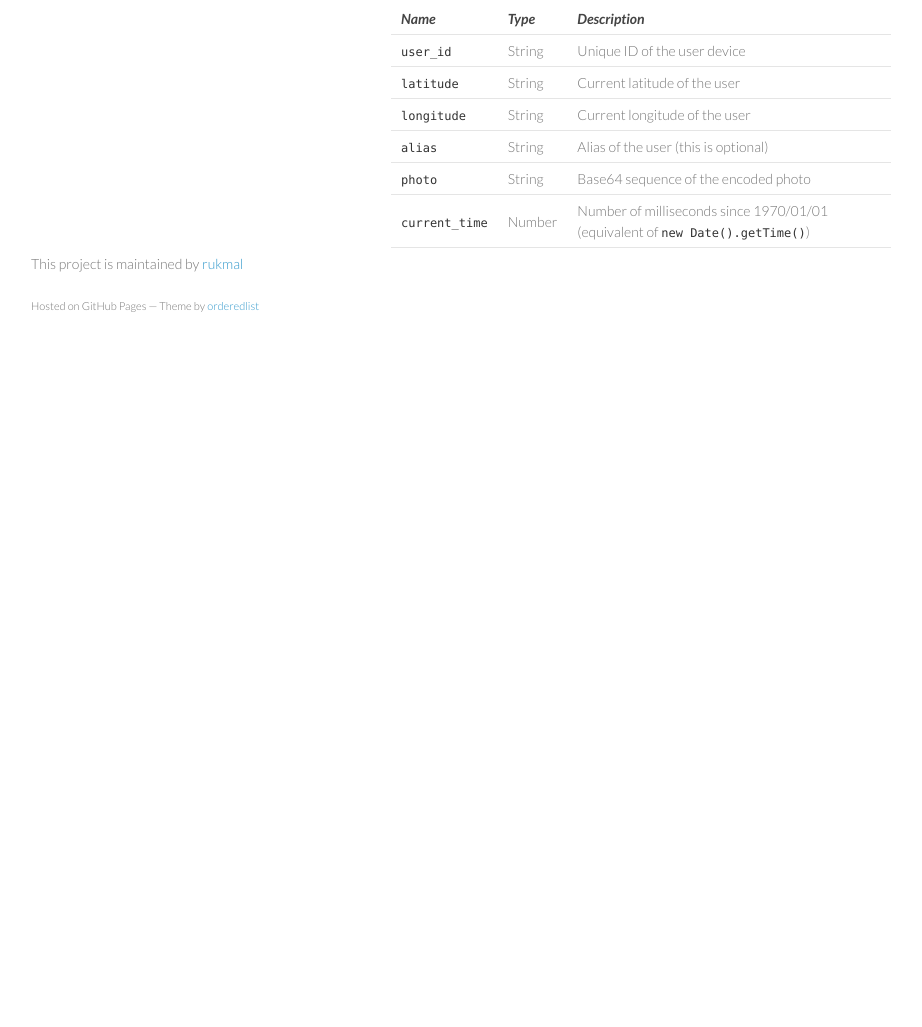
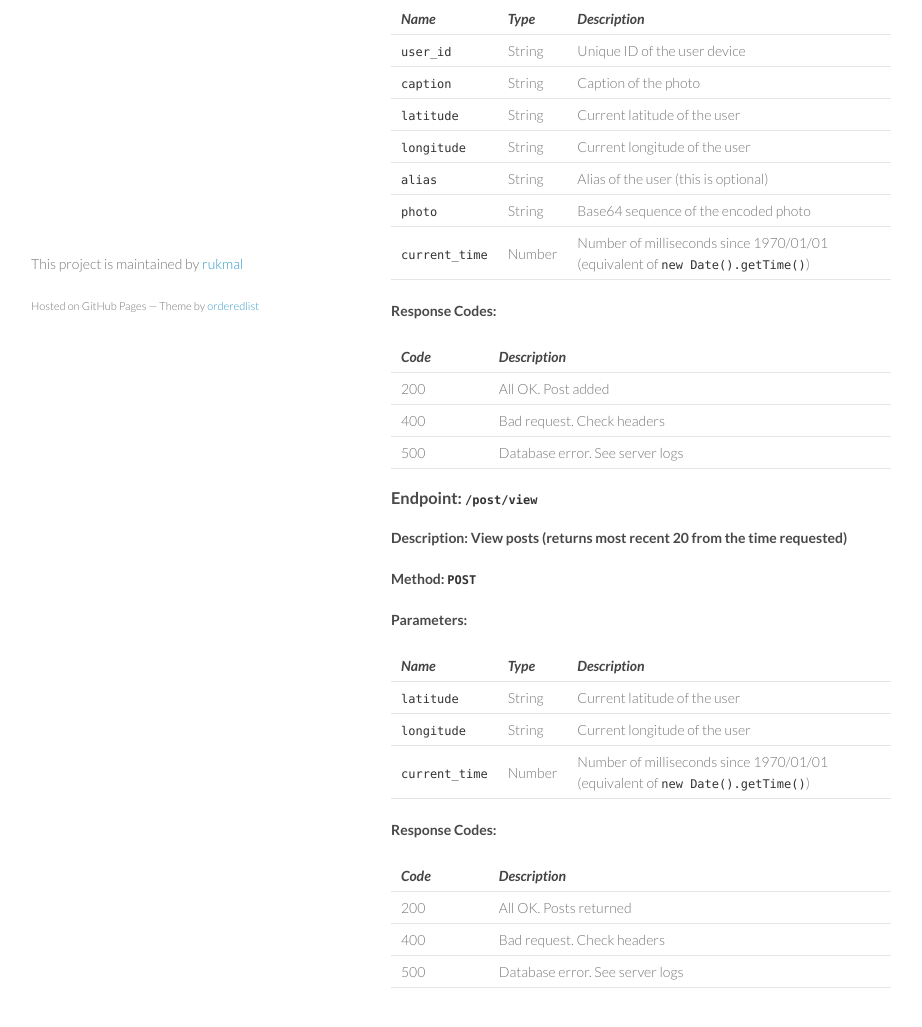
Before and after one commit to rukmal/Lifestream-API, a plain HTML site: page index.html in a window 1280 px wide. Shown: the part 415-1442 px from the top of the page, without its empty margins (179-1101 px from the left). Before the commit the page ends 800 px from the top, so only its background shows below. Drawn offline with Linux system fonts and the light colour scheme.

Commit message:
Create gh-pages branch via GitHub

```diff
--- a/index.html
+++ b/index.html
@@ -72,6 +72,11 @@
 <td align="left">Unique ID of the user device</td>
 </tr>
 <tr>
+<td align="center"><code>caption</code></td>
+<td align="center">String</td>
+<td align="left">Caption of the photo</td>
+</tr>
+<tr>
 <td align="center"><code>latitude</code></td>
 <td align="center">String</td>
 <td align="left">Current latitude of the user</td>
@@ -98,6 +103,99 @@
 </tr>
 </tbody>
 </table>
+
+<h4>
+<a name="response-codes" class="anchor" href="#response-codes"><span class="octicon octicon-link"></span></a>Response Codes:</h4>
+
+<table>
+<thead>
+<tr>
+<th align="center"><em>Code</em></th>
+<th align="left"><em>Description</em></th>
+</tr>
+</thead>
+<tbody>
+<tr>
+<td align="center">200</td>
+<td align="left">All OK. Post added</td>
+</tr>
+<tr>
+<td align="center">400</td>
+<td align="left">Bad request. Check headers</td>
+</tr>
+<tr>
+<td align="center">500</td>
+<td align="left">Database error. See server logs</td>
+</tr>
+</tbody>
+</table>
+
+<h3>
+<a name="endpoint-postview" class="anchor" href="#endpoint-postview"><span class="octicon octicon-link"></span></a>Endpoint: <code>/post/view</code>
+</h3>
+
+<h4>
+<a name="description-view-posts-returns-most-recent-20-from-the-time-requested" class="anchor" href="#description-view-posts-returns-most-recent-20-from-the-time-requested"><span class="octicon octicon-link"></span></a>Description: View posts (returns most recent 20 from the time requested)</h4>
+
+<h4>
+<a name="method-post-1" class="anchor" href="#method-post-1"><span class="octicon octicon-link"></span></a>Method: <code>POST</code>
+</h4>
+
+<h4>
+<a name="parameters-1" class="anchor" href="#parameters-1"><span class="octicon octicon-link"></span></a>Parameters:</h4>
+
+<table>
+<thead>
+<tr>
+<th align="center"><em>Name</em></th>
+<th align="center"><em>Type</em></th>
+<th align="left"><em>Description</em></th>
+</tr>
+</thead>
+<tbody>
+<tr>
+<td align="center"><code>latitude</code></td>
+<td align="center">String</td>
+<td align="left">Current latitude of the user</td>
+</tr>
+<tr>
+<td align="center"><code>longitude</code></td>
+<td align="center">String</td>
+<td align="left">Current longitude of the user</td>
+</tr>
+<tr>
+<td align="center"><code>current_time</code></td>
+<td align="center">Number</td>
+<td align="left">Number of milliseconds since 1970/01/01 (equivalent of <code>new Date().getTime()</code>)</td>
+</tr>
+</tbody>
+</table>
+
+<h4>
+<a name="response-codes-1" class="anchor" href="#response-codes-1"><span class="octicon octicon-link"></span></a>Response Codes:</h4>
+
+<table>
+<thead>
+<tr>
+<th align="center"><em>Code</em></th>
+<th align="left"><em>Description</em></th>
+</tr>
+</thead>
+<tbody>
+<tr>
+<td align="center">200</td>
+<td align="left">All OK. Posts returned</td>
+</tr>
+<tr>
+<td align="center">400</td>
+<td align="left">Bad request. Check headers</td>
+</tr>
+<tr>
+<td align="center">500</td>
+<td align="left">Database error. See server logs</td>
+</tr>
+</tbody>
+</table>
       </section>
       <footer>
         <p>This project is maintained by <a href="https://github.com/rukmal">rukmal</a></p>
```
Also changed, not shown: params.json (+1 -1 lines).
